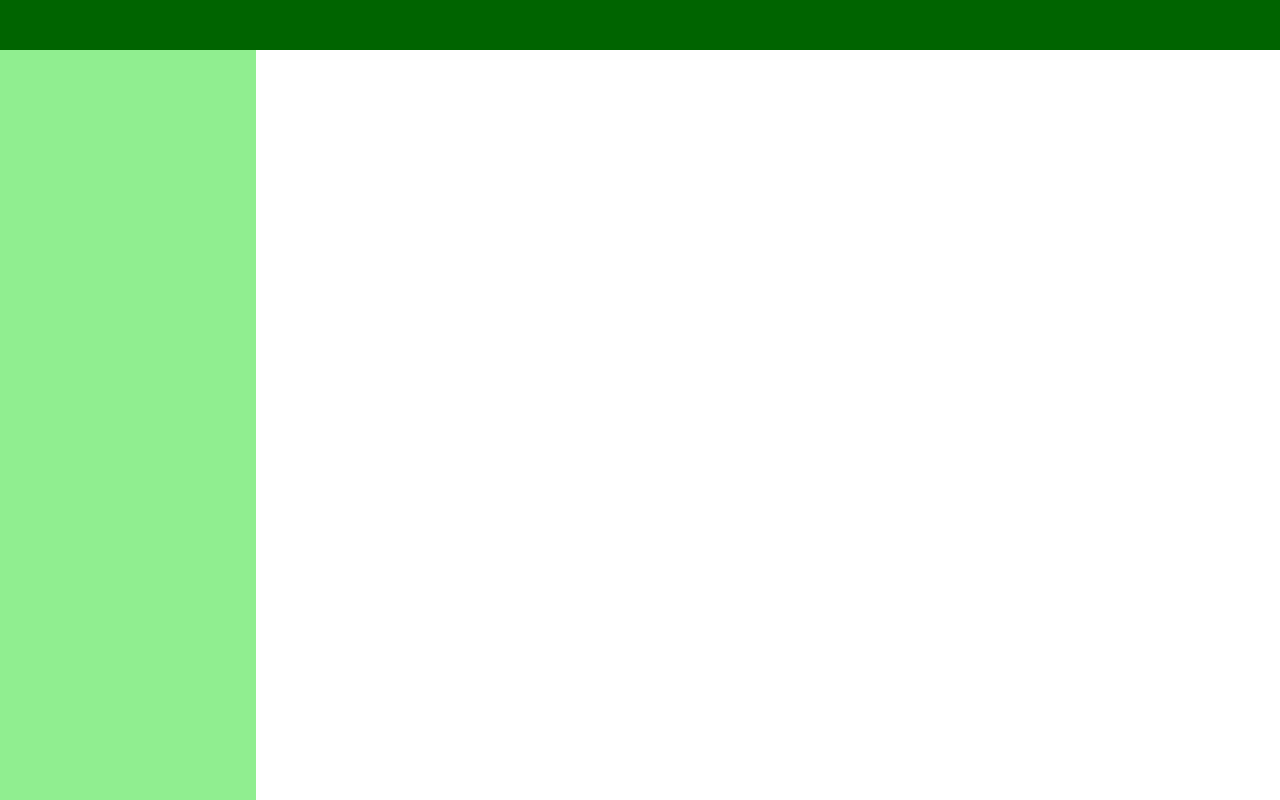
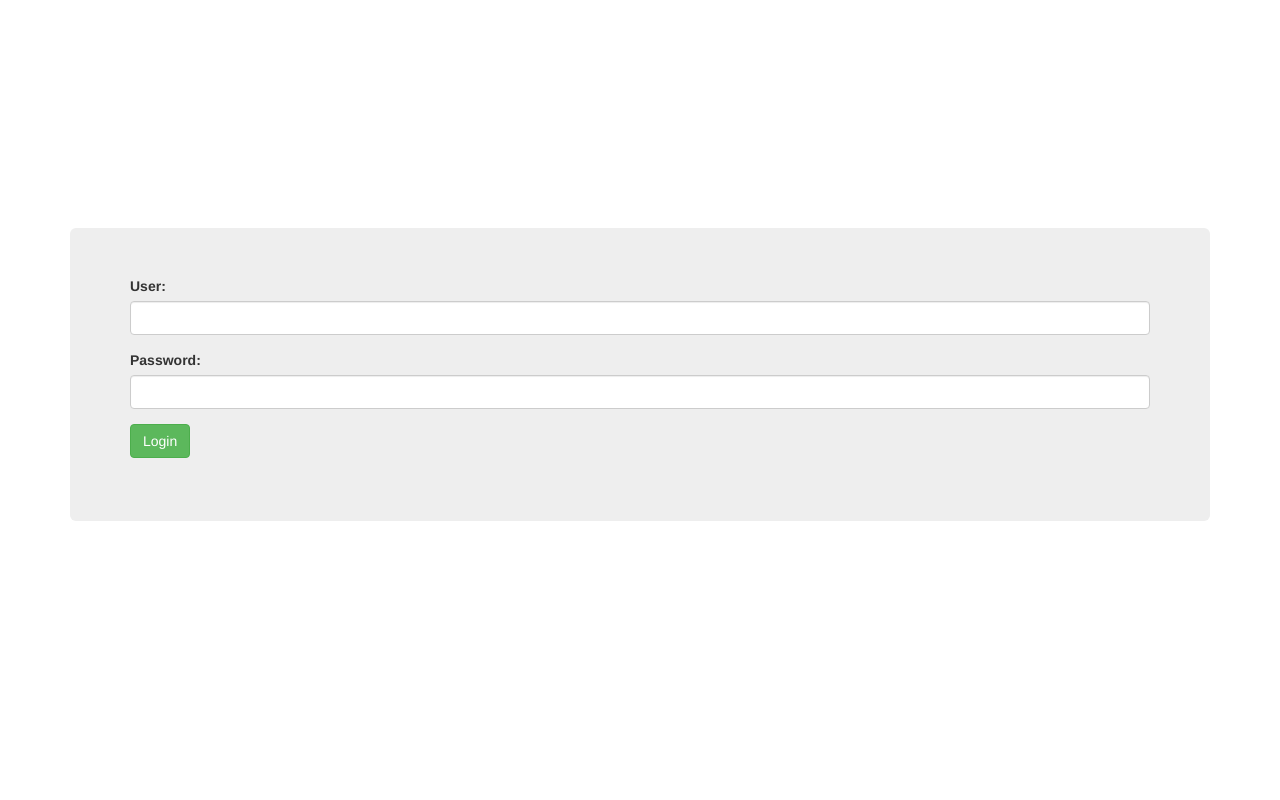
Before and after one commit to ax-rwnd/d7017e-project, an Angular app in the folder frontend/: page / in a window 1280 px wide. Built offline with nearby package versions, Linux system fonts and the light colour scheme.

Commit message:
Added components and routing
Login, statistics and routing added. Changed app.component.html to only include the routing and set the login page as default.

```diff
--- a/frontend/src/app/app.component.html
+++ b/frontend/src/app/app.component.html
@@ -1,6 +1 @@
-<!--The content below is only a placeholder and can be replaced.-->
-<div id="header"></div>
-
-<div id="navBar"></div>
-
-<div id="mainView"></div>
+<router-outlet></router-outlet>
--- a/frontend/src/app/app.module.ts
+++ b/frontend/src/app/app.module.ts
@@ -2,13 +2,26 @@ import { BrowserModule } from '@angular/platform-browser';
 import { NgModule } from '@angular/core';
 
 import { AppComponent } from './app.component';
+import { StatisticsComponent } from './statistics/statistics.component';
+import {RouterModule, Routes} from '@angular/router';
+import { LoginComponent } from './login/login.component';
+
+const appRoutes: Routes = [
+  { path: '', component: LoginComponent },
+  { path: 'statistics', component: StatisticsComponent }
+];
 
 @NgModule({
   declarations: [
-    AppComponent
+    AppComponent,
+    StatisticsComponent,
+    LoginComponent
   ],
   imports: [
-    BrowserModule
+    BrowserModule,
+    RouterModule.forRoot(
+      appRoutes
+    )
   ],
   providers: [],
   bootstrap: [AppComponent]
--- /dev/null
+++ b/frontend/src/app/login/login.component.css
@@ -0,0 +1,4 @@
+.login {
+  margin-top: 20%;
+  margin-bottom: 20%; /* Remove the default bottom margin of .jumbotron */
+}
--- /dev/null
+++ b/frontend/src/app/login/login.component.html
@@ -0,0 +1,17 @@
+<div class="container">
+  <div class="jumbotron login">
+    <form>
+      <div class="form-group">
+        <label for="userName">User:</label>
+        <input type="string" class="form-control" id="userName" name="user">
+      </div>
+      <div class="form-group">
+        <label for="pwd">Password:</label>
+        <input type="password" class="form-control" id="pwd">
+      </div>
+      <div class="form-group">
+        <button type="submit" class="btn btn-success">Login</button>
+      </div>
+    </form>
+  </div>
+</div>
--- /dev/null
+++ b/frontend/src/app/login/login.component.ts
@@ -0,0 +1,15 @@
+import { Component, OnInit } from '@angular/core';
+
+@Component({
+  selector: 'app-login',
+  templateUrl: './login.component.html',
+  styleUrls: ['./login.component.css']
+})
+export class LoginComponent implements OnInit {
+
+  constructor() { }
+
+  ngOnInit() {
+  }
+
+}
--- /dev/null
+++ b/frontend/src/app/statistics/statistics.component.html
@@ -0,0 +1,3 @@
+<p>
+  statistics works!
+</p>
--- /dev/null
+++ b/frontend/src/app/statistics/statistics.component.ts
@@ -0,0 +1,44 @@
+import { Component, OnInit } from '@angular/core';
+
+@Component({
+  selector: 'app-statistics',
+  templateUrl: './statistics.component.html',
+  styleUrls: ['./statistics.component.css']
+})
+export class StatisticsComponent implements OnInit {
+
+  courses: Course[];
+
+  constructor() { }
+
+  ngOnInit() {
+    this.courses = [
+      {
+        name: 'Course1',
+        code: 'D0001',
+        progress: 1.0,
+        latestBadge: 'star'
+      },
+      {
+        name: 'Course2',
+        code: 'D0001',
+        progress: 0.7,
+        latestBadge: 'hammer'
+      },
+      {
+        name: 'Course3',
+        code: 'D0001',
+        progress: 0.4,
+        latestBadge: 'coffee'
+      }
+    ];
+  }
+
+}
+
+interface Course {
+  name: string;
+  code: string;
+  progress: number;
+  latestBadge: string;
+}
```
Also changed, not shown: frontend/src/app/statistics/statistics.component.css (added), 2 other files (tests, documents, lock files or other folders).
